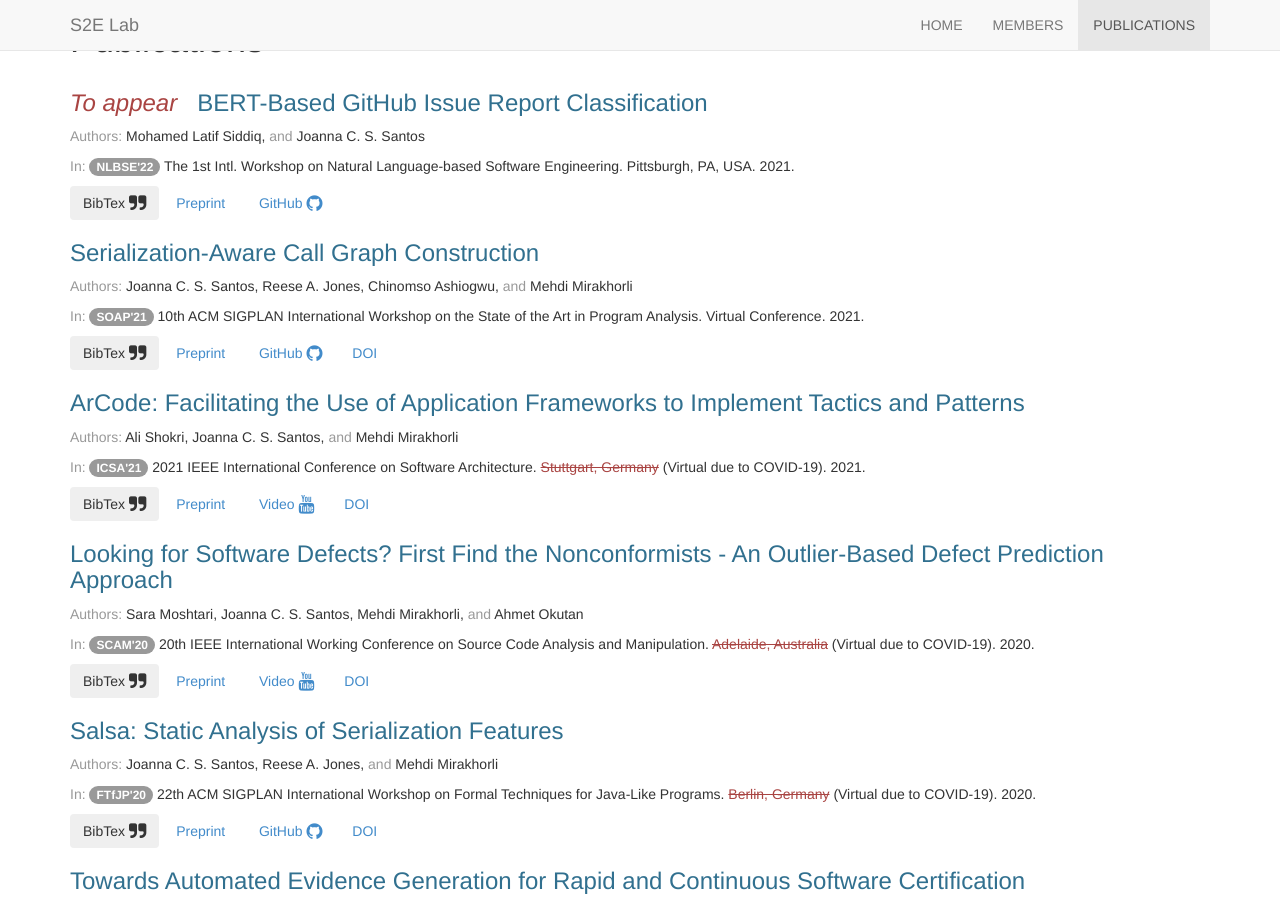
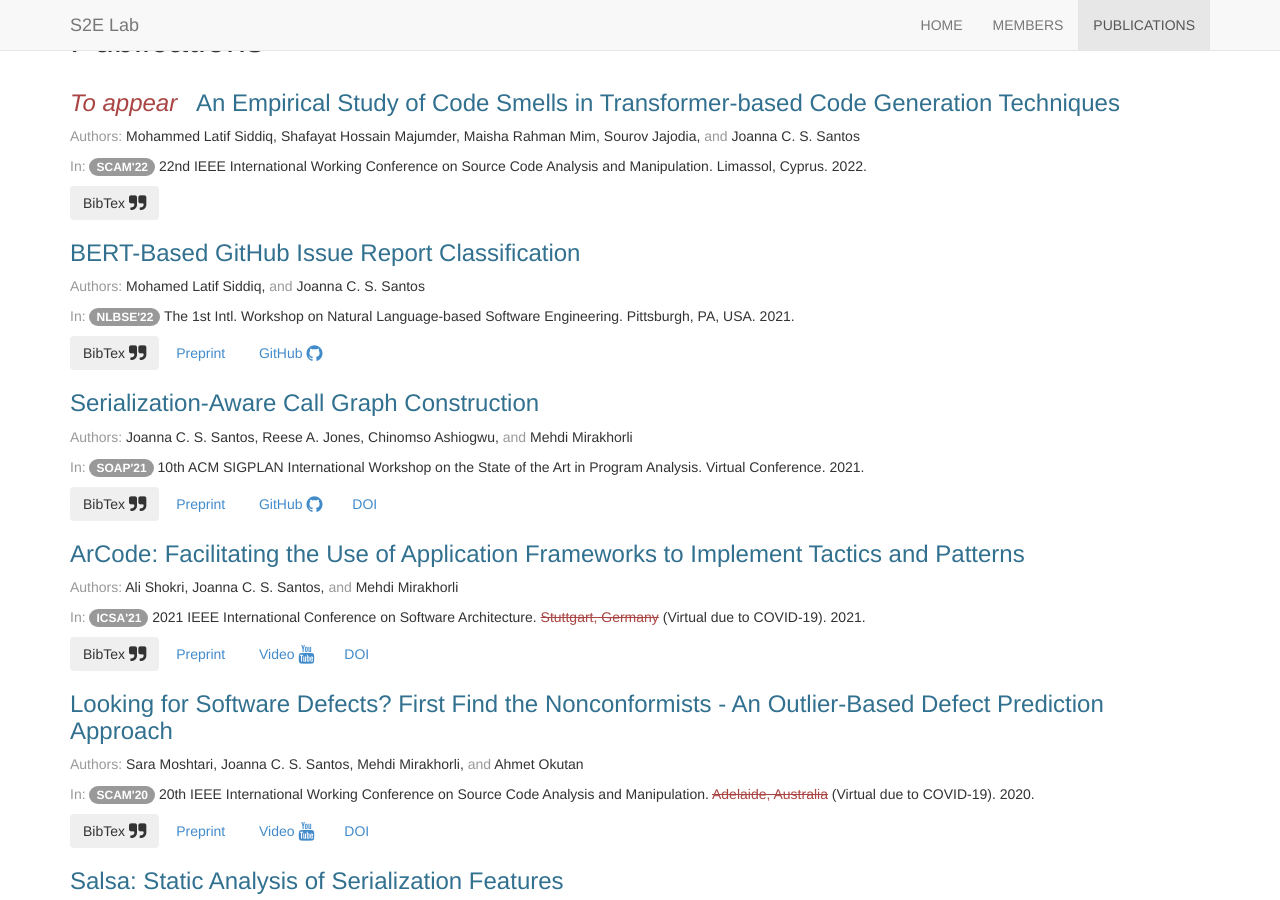
Before and after one commit to s2e-lab/s2e-lab.github.io, a Jekyll site: the page built from publications.html, in a window 1280 px wide and 900 px high. Built offline with Jekyll 4.4.1, drawn with Linux system fonts in a browser that asks for light colours; nearby versions of some CDN libraries.

Commit message:
Updated publication and look & feel

```diff
--- a/_config.yml
+++ b/_config.yml
@@ -121,22 +121,5 @@ alumni:
         url: https://www.linkedin.com/in/megan-campbell-nd2023/
     time: Fall 2021 - Fall 2021
 
-# Clients information. Shown on Home and About pages. (Leftover from original, unnecessary?)
-clients:
-  - name: dribbble
-    img: client01.png
-  - name: Code is Poetry
-    img: client02.png
-  - name: Vimeo
-    img: client03.png
-  - name: VimeoPro
-    img: client04.png
-
 # Short text about your company. Shown in footer on every page and also separately on Home and Contact page.
 about: "To be filled in; About S2E Lab at Notre Dame"
-
-# Testimonial content. Shown on Home and About page. (Leftover from original, unnecessary?)
-testimonial:
-    message: "Lorem Ipsum is simply dummy text of the printing and typesetting industry. Lorem Ipsum has been the industry's standard dummy text ever since the 1500s, when an unknown printer took a galley of type and scrambled it to make a type specimen book. It has survived not only five centuries, but also the leap into electronic typesetting, remaining essentially unchanged."
-    author: Marcel Newman
-    position: WEB DESIGNER - BLACKTIE.CO
--- a/_data/publications.yml
+++ b/_data/publications.yml
@@ -1,4 +1,29 @@
 international:
+  - scam-2022:
+    id: scam-2022
+    title: An Empirical Study of Code Smells in Transformer-based Code Generation Techniques
+    venue: 22nd IEEE International Working Conference on Source Code Analysis and Manipulation
+    venue_abbr: SCAM'22
+    venue_location: Limassol, Cyprus
+    year: 2022
+    to_appear: true
+    authors:
+      - Mohammed Latif Siddiq
+      - Shafayat Hossain Majumder
+      - Maisha Rahman Mim
+      - Sourov Jajodia
+      - Joanna C. S. Santos
+    bibtex: |
+      @inproceedings{siddiqScam2022,
+        author={Siddiq, Mohammed Latif and Majumder, Shafayat Hossain and Mim, Maisha Rahman and Jajodia, Sourov and Santos, Joanna C. S },
+        booktitle={2022 IEEE 20th International Working Conference on Source Code Analysis and Manipulation (SCAM)},
+        title={An Empirical Study of Code Smells in Transformer-based Code Generation Techniques},
+        year={2022},
+        volume={},
+        number={},
+        pages={},
+        doi={}
+      }
   - nlbse-2022:
     id: nlbse-2022
     title: BERT-Based GitHub Issue Report Classification
@@ -9,19 +34,23 @@ international:
     authors:
       - Mohamed Latif Siddiq
       - Joanna C. S. Santos
-    to_appear: true
     github: s2e-lab/BERT-Based-GitHub-Issue-Classification
     preprint: nlbse22-preprint.pdf
     bibtex: |
-      @inproceedings{sunny2021serialization,
-          author={Mohamed Latif Siddiq and Joanna C. S. Santos},
-          title={{BERT}-Based GitHub Issue Report Classification},
-          booktitle={The 1st Intl. Workshop on Natural Language-based Software Engineering},
-          year={2022},
-          volume={},
-          number={},
-          doi={10.1145/3528588.3528660},
-          notes={To appear}
+      @INPROCEEDINGS {siddiq_bert_2022,
+        author = {M. Siddiq and J. S. Santos},
+        booktitle = {2022 IEEE/ACM 1st International Workshop on Natural Language-Based Software Engineering (NLBSE)},
+        title = {BERT-Based GitHub Issue Report Classification},
+        year = {2022},
+        volume = {1},
+        issn = {978-1-4503-9343-0},
+        pages = {33-36},
+        keywords = {software maintenance;conferences;computer bugs;machine learning;natural language processing;labeling;task analysis},
+        doi = {10.1145/3528588.3528660},
+        url = {https://doi.ieeecomputersociety.org/},
+        publisher = {IEEE Computer Society},
+        address = {Los Alamitos, CA, USA},
+        month = {may}
       }
   - soap-2021:
     id: soap-2021
```
